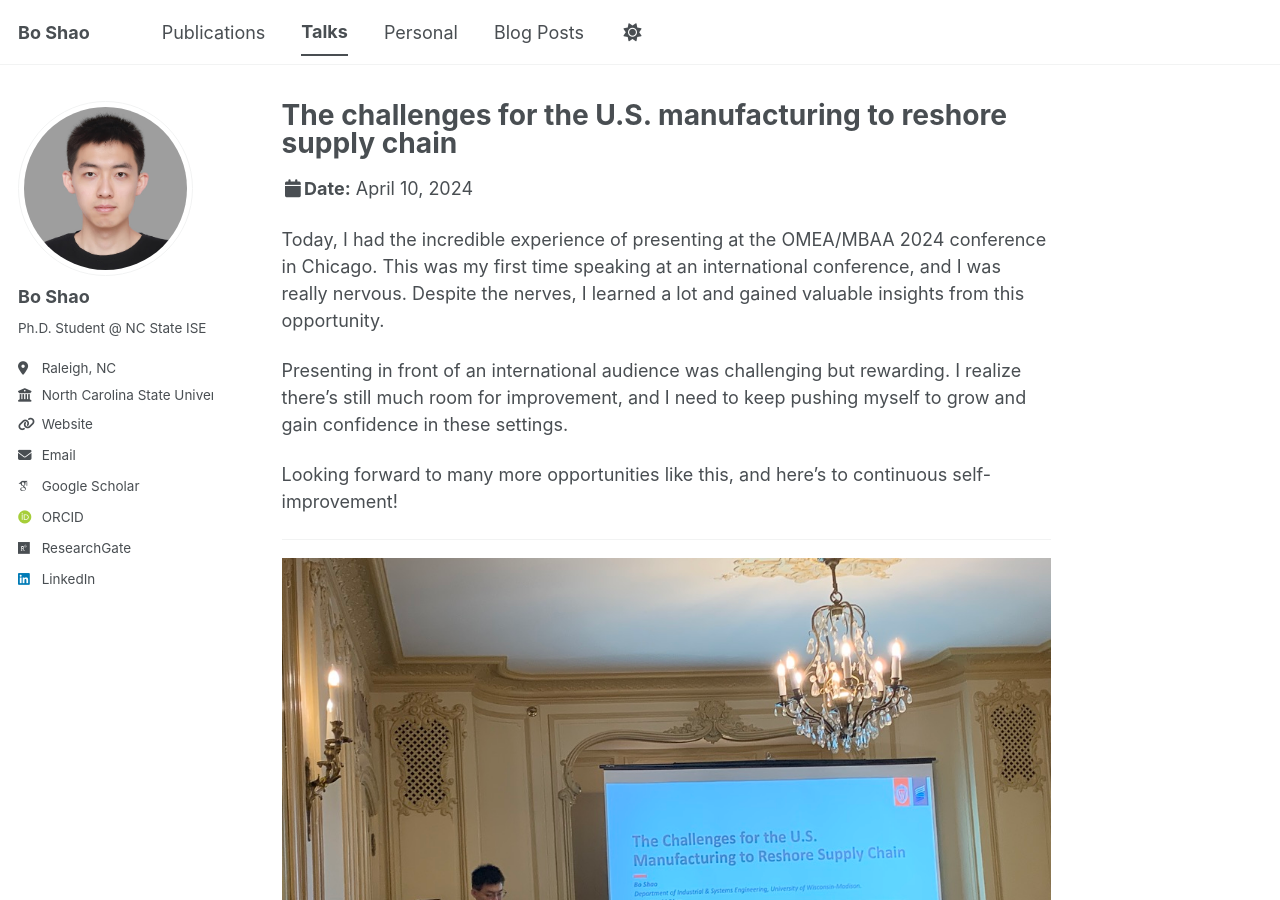
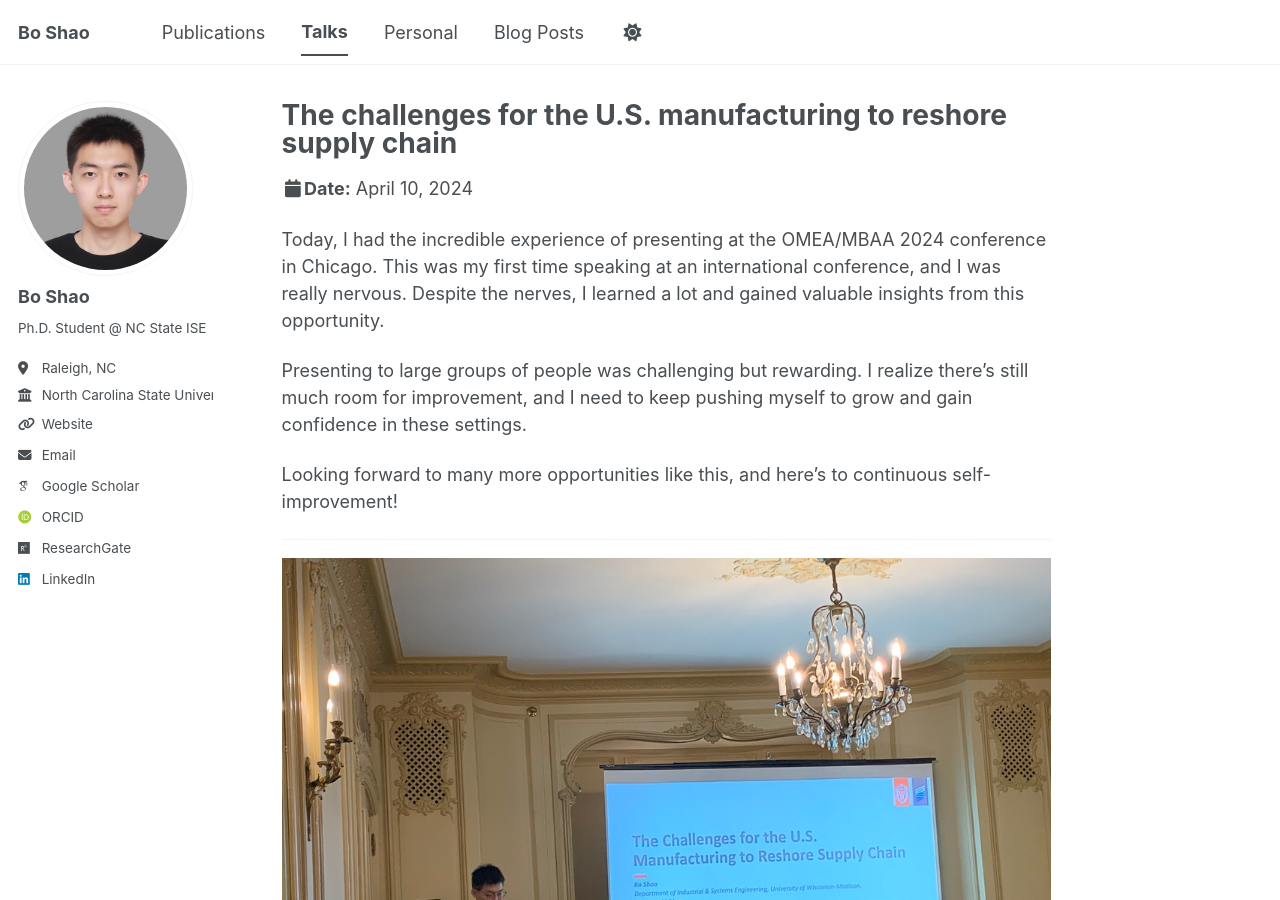
Before and after one commit to boshao321/boshao321.github.io, a Jekyll site: the page built from _talks/2024-04-10-mbaa-chicago.md, in a window 1280 px wide and 900 px high. Built offline with Jekyll 4.4.1, drawn with Linux system fonts in a browser that asks for light colours; some web fonts are replaced; a script bundle is joined from its source files by our own code; library files that are not in the unit come from our copies.

Commit message:
Update wording for clarity in conference notes

```diff
--- a/_talks/2024-04-10-mbaa-chicago.md
+++ b/_talks/2024-04-10-mbaa-chicago.md
@@ -10,7 +10,7 @@ location: "Chicago, IL, USA"
 
 Today, I had the incredible experience of presenting at the OMEA/MBAA 2024 conference in Chicago. This was my first time speaking at an international conference, and I was really nervous. Despite the nerves, I learned a lot and gained valuable insights from this opportunity.
 
-Presenting in front of an international audience was challenging but rewarding. I realize there’s still much room for improvement, and I need to keep pushing myself to grow and gain confidence in these settings.
+Presenting to large groups of people was challenging but rewarding. I realize there’s still much room for improvement, and I need to keep pushing myself to grow and gain confidence in these settings.
 
 Looking forward to many more opportunities like this, and here’s to continuous self-improvement!
 
```
